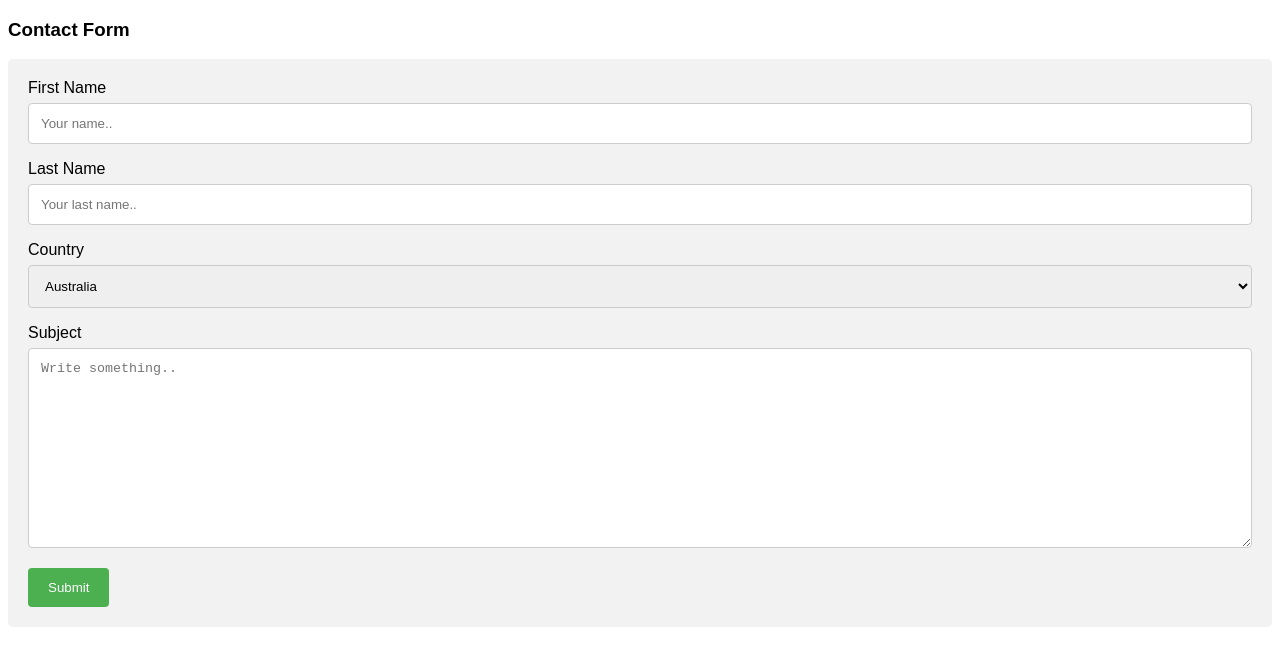
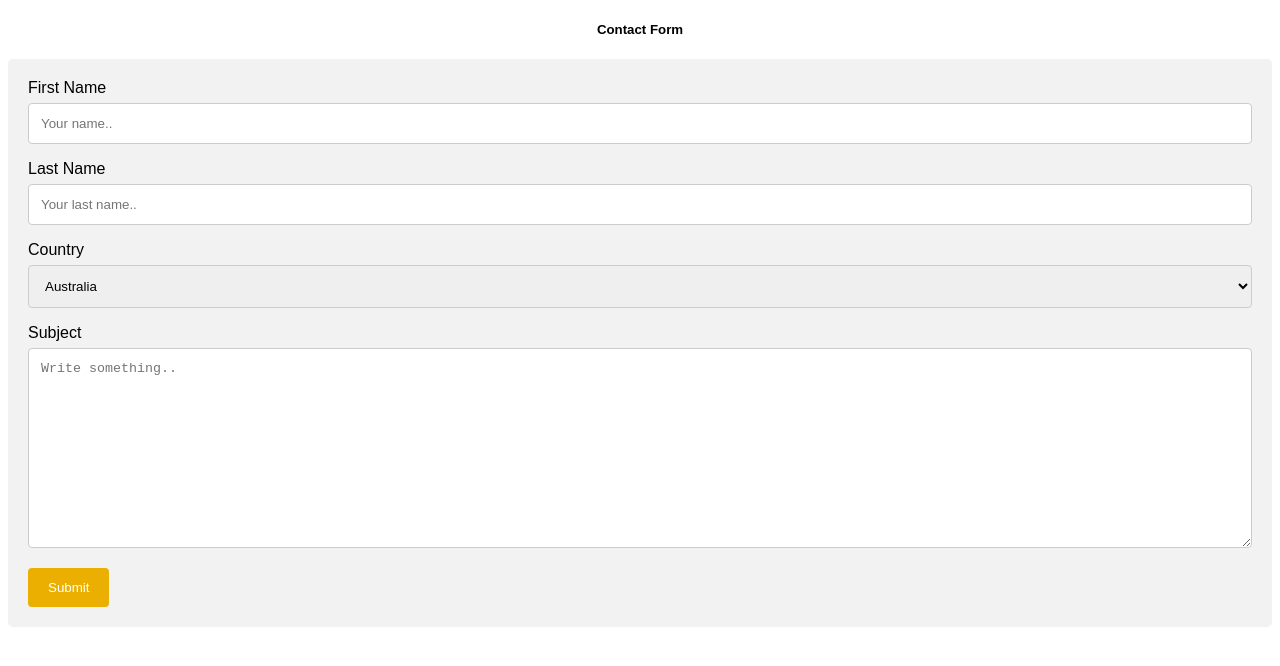
Before and after one commit to thisdotmatt/MCA-Hackathon-18-19, a plain HTML site: page contact.html in a window 1280 px wide. Drawn offline with Linux system fonts and the light colour scheme.

Commit message:
Update contact.html

```diff
--- a/contact.html
+++ b/contact.html
@@ -18,7 +18,7 @@ input[type=text], select, textarea {
 }
 
 input[type=submit] {
-    background-color: #4CAF50;
+    background-color: #EAAF00;
     color: white;
     padding: 12px 20px;
     border: none;
@@ -27,7 +27,7 @@ input[type=submit] {
 }
 
 input[type=submit]:hover {
-    background-color: #45a049;
+    background-color: #D78100;
 }
 
 .container {
@@ -39,7 +39,7 @@ input[type=submit]:hover {
 </head>
 <body>
 
-<h3>Contact Form</h3>
+    <center><h5>Contact Form</h3></center>
 
 <div class="container">
   <form action="/action_page.php">
```
